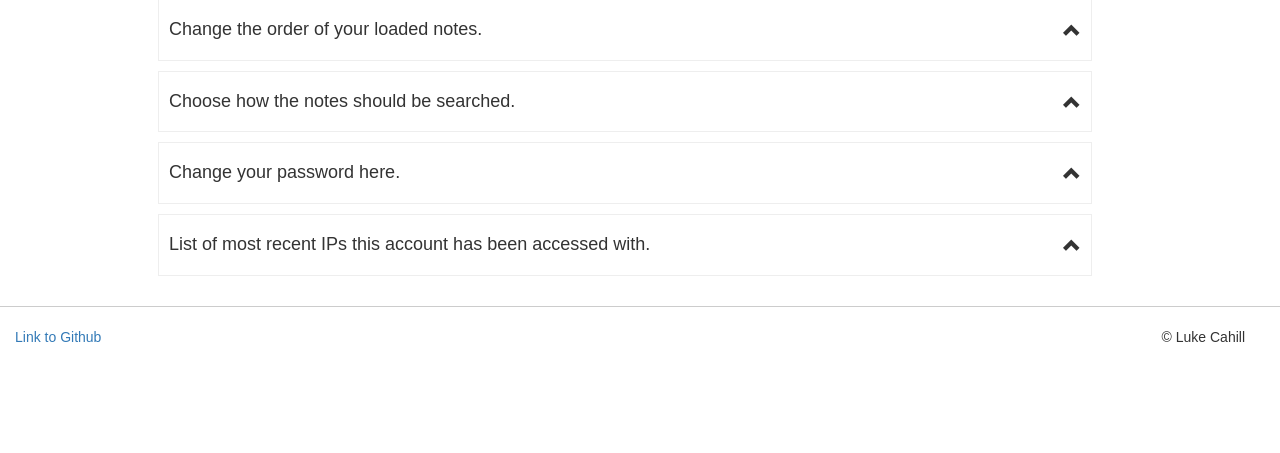
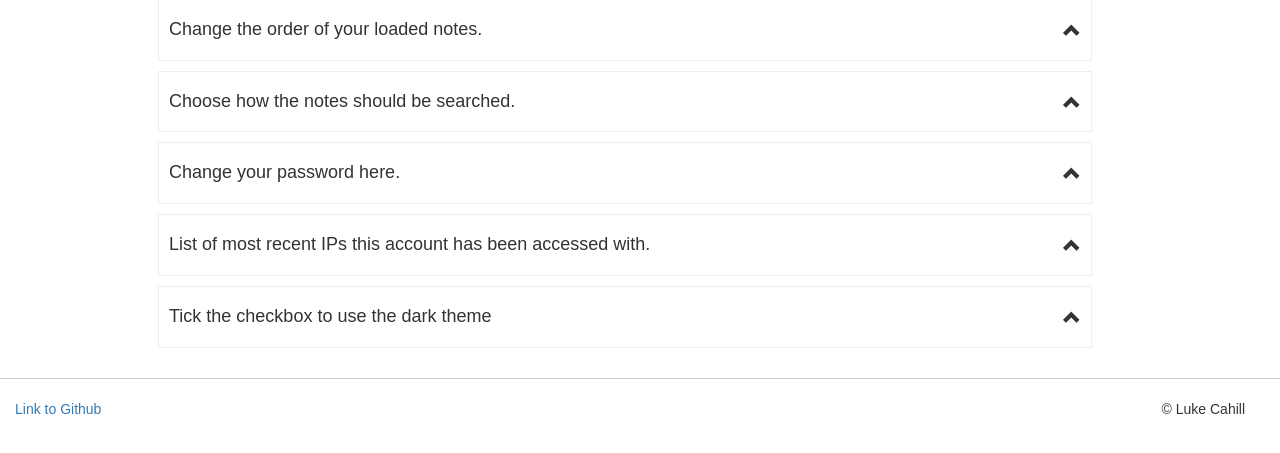
Before and after one commit to lukecahill/Note-keeper, a PHP site: page /account.php in a window 1280 px wide. Shown: the part 298-751 px from the top of the page. Run offline with PHP 8.4, Linux system fonts and the light colour scheme; the visitor is signed in with stand-in values (Sample User, id 1); data that the repository does not hold is empty; some libraries are stand-ins or nearby versions; some web fonts are replaced.

Commit message:
Include the new theme template

```diff
--- a/account.php
+++ b/account.php
@@ -42,6 +42,8 @@
 		<?php include 'templates/password.php'; ?>
 
 		<?php include 'templates/recent-ips.html'; ?>
+
+		<?php include 'templates/theme.html'; ?>
 	</div>
 </div>
 
```
